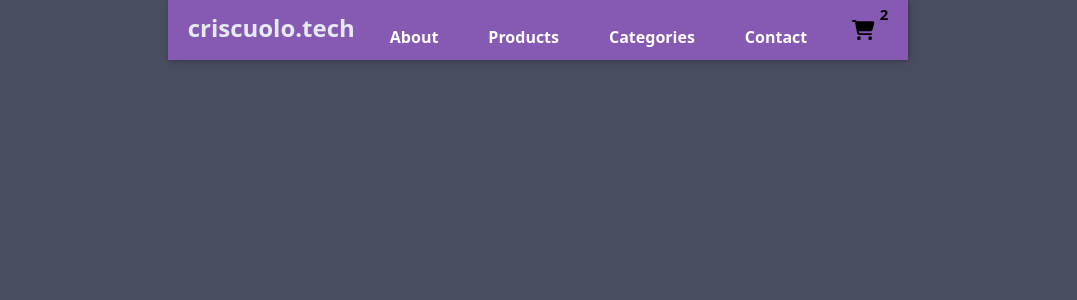
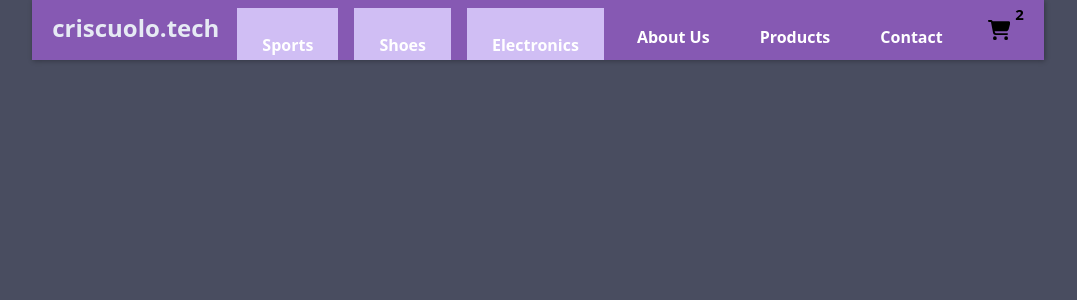
Before and after one commit to facundo-criscuolo/preentrega1-criscuolo, a React (Vite) app: page /cart in a window 1280 px wide. Shown: the top 300 px of the page, without its empty margins (102-1179 px from the left). Built offline with nearby package versions, Linux system fonts and the light colour scheme.

Commit message:
Category component, Categories Route, Navbar Links

```diff
--- a/src/App.jsx
+++ b/src/App.jsx
@@ -3,6 +3,7 @@ import Header from "../src/components/header/index";
 import Home from "./components/pages/home";
 import { Route, Routes } from "react-router-dom";
 import ProductDetail from "./components/pages/product-detail";
+import Category from "./components/pages/category";
 
 function App() {
 
@@ -12,6 +13,7 @@ function App() {
       <Routes>
         <Route path='/' element={<Home />} />
         <Route path='products/:productId' element={<ProductDetail />} />
+        <Route path='categories/:categoryId' element={<Category />} />
       </Routes>
     </div>
   )
--- a/src/components/header/index.jsx
+++ b/src/components/header/index.jsx
@@ -3,7 +3,7 @@ import './styles.css';
 import Navbar from "./navbar";
 
 
-const Header = ({ logo, menuItem }) => {
+const Header = ({ logo, menuItem, onShowCategory }) => {
     return (
         <header className="header">
             <a href="/" className="logo">{logo}</a>
@@ -11,7 +11,7 @@ const Header = ({ logo, menuItem }) => {
             <label className="hamb" htmlFor ="side-menu">
                 <span className="hamb-line"></span>
             </label>
-          <Navbar />
+          <Navbar onShowCategory={onShowCategory} />
         </header>
     )
 }
--- a/src/components/header/navBar.jsx
+++ b/src/components/header/navBar.jsx
@@ -2,14 +2,15 @@ import React from "react";
 import './styles.css';
 import Cart from "../cart/cartWidget";
 
-
-const Navbar = ({ logo, menuItem }) => {
+const Navbar = ({ logo, menuItem, onShowCategory }) => {
     return (
             <nav className="nav">
                 <ul className="menu">
-                    <li><a href="#">About</a></li>
+                    <li><a href="/categories/1" className="navCategory">Sports</a></li>
+                    <li><a href="/categories/4" className="navCategory">Shoes</a></li>
+                    <li><a href="/categories/2" className="navCategory">Electronics</a></li>
+                    <li><a href="#">About Us</a></li>
                     <li><a href="#">Products</a></li>
-                    <li><a href="#">Categories</a></li>
                     <li><a href="#">Contact</a></li>
                     <li><Cart /></li>
                 </ul>
--- a/src/components/header/styles.css
+++ b/src/components/header/styles.css
@@ -121,3 +121,12 @@
         display: none;
     }
 }
+
+.navCategory {
+    margin: 8px;
+    background-color: #d0bef4;
+}
+
+.navCategory:hover, .navCategory:active {
+    background-color: #212121!important;
+}
--- /dev/null
+++ b/src/components/pages/category/index.jsx
@@ -0,0 +1,45 @@
+import { useParams } from "react-router-dom";
+import { API_URLS } from "../../../constants";
+import { useFetch } from "../../../hooks/useFetch";
+import { useNavigate } from "react-router-dom";
+import "./styles.css";
+import Card from "../../products/card";
+
+const Category = () => {
+
+    const { categoryId } = useParams();
+    const urlCategories = API_URLS.CATEGORIES.url;
+    const urlProducts = API_URLS.PRODUCTS.url;
+    const navigate = useNavigate();
+    const history = window.history;
+
+    const { data: categories, loading: loadingCategories, error: errorCategories } = useFetch(urlCategories, API_URLS.CATEGORIES.config);
+    const { data: products, loading: loadingProducts, error: errorProducts } = useFetch(urlProducts, API_URLS.PRODUCTS.config);
+
+    const category = categories?.find(cat => cat.id === categoryId);
+    const categoryName = category ? category.name : "";
+
+    const filteredProducts = products?.filter(product => product.category === categoryName);
+
+    return (
+        <>
+            <div className="headerTitleContainer">
+                <h2 className='headerTitleCard'>{categoryName}</h2>
+            </div>
+            <div className='cardContainer'>
+                {loadingProducts ? "Loading..." : (
+                    filteredProducts.map(product => (
+                        <Card key={product.id} {...product} onShowDetails={() => navigate(`/products/${product.id}`)} />
+                    ))
+                )}
+            </div>
+
+            <div className="headerDetailContainer">
+                {history.length > 2 ?
+                <button onClick={() => navigate(-1)} className='backButton'>⇦ Back</button> : null }
+            </div>
+        </>
+    )
+}
+
+export default Category;
--- /dev/null
+++ b/src/components/pages/category/styles.css
@@ -0,0 +1,3 @@
+.headerTitleContainer {
+    margin-top: 5%;
+}
--- a/src/components/pages/home/index.jsx
+++ b/src/components/pages/home/index.jsx
@@ -55,6 +55,7 @@ function Home() {
   const onShowDetails = (id) => {
     navigate(`/products/${id}`);
   }
+
 
   const onFilter = (name) => {
     setIsFiltered(true);
```
